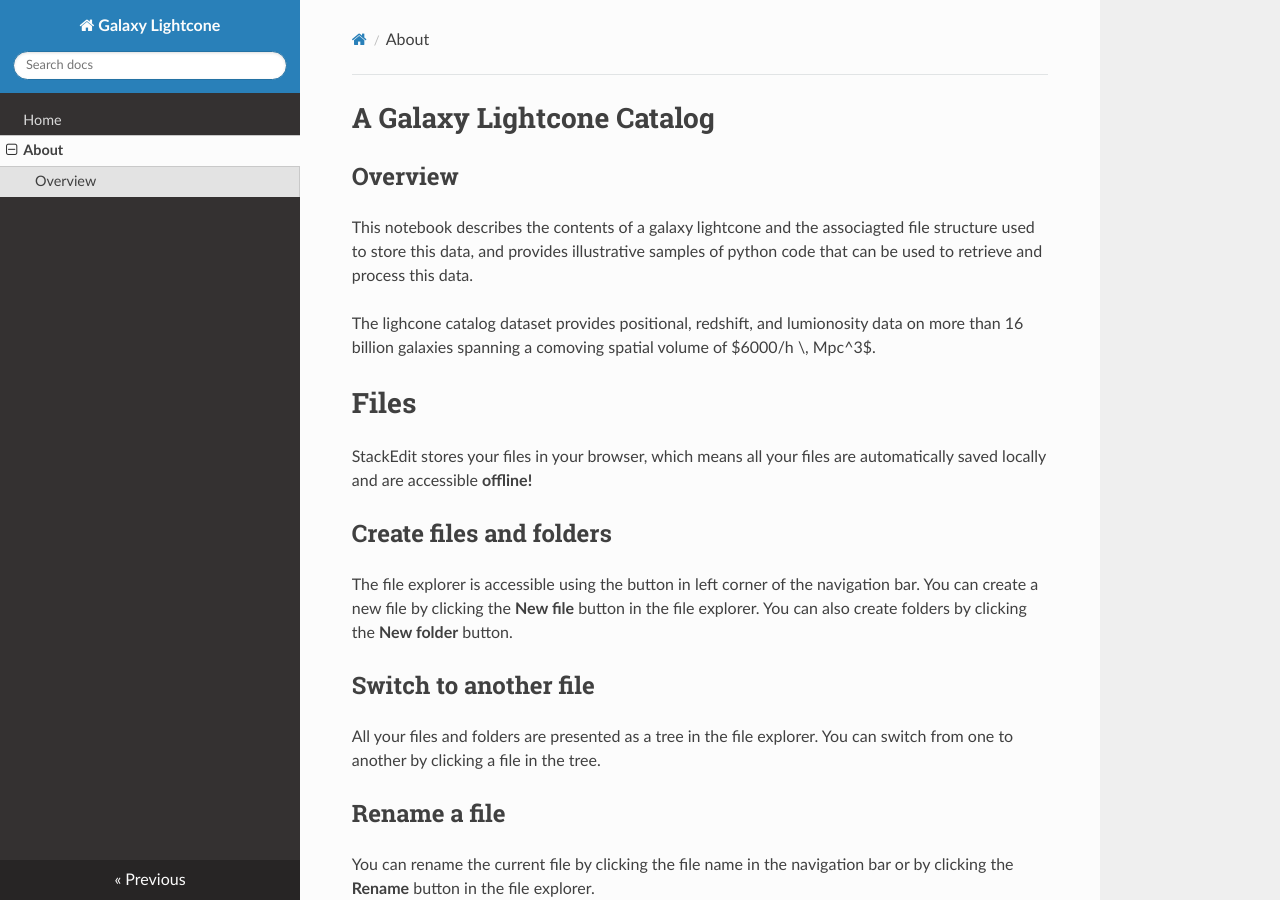
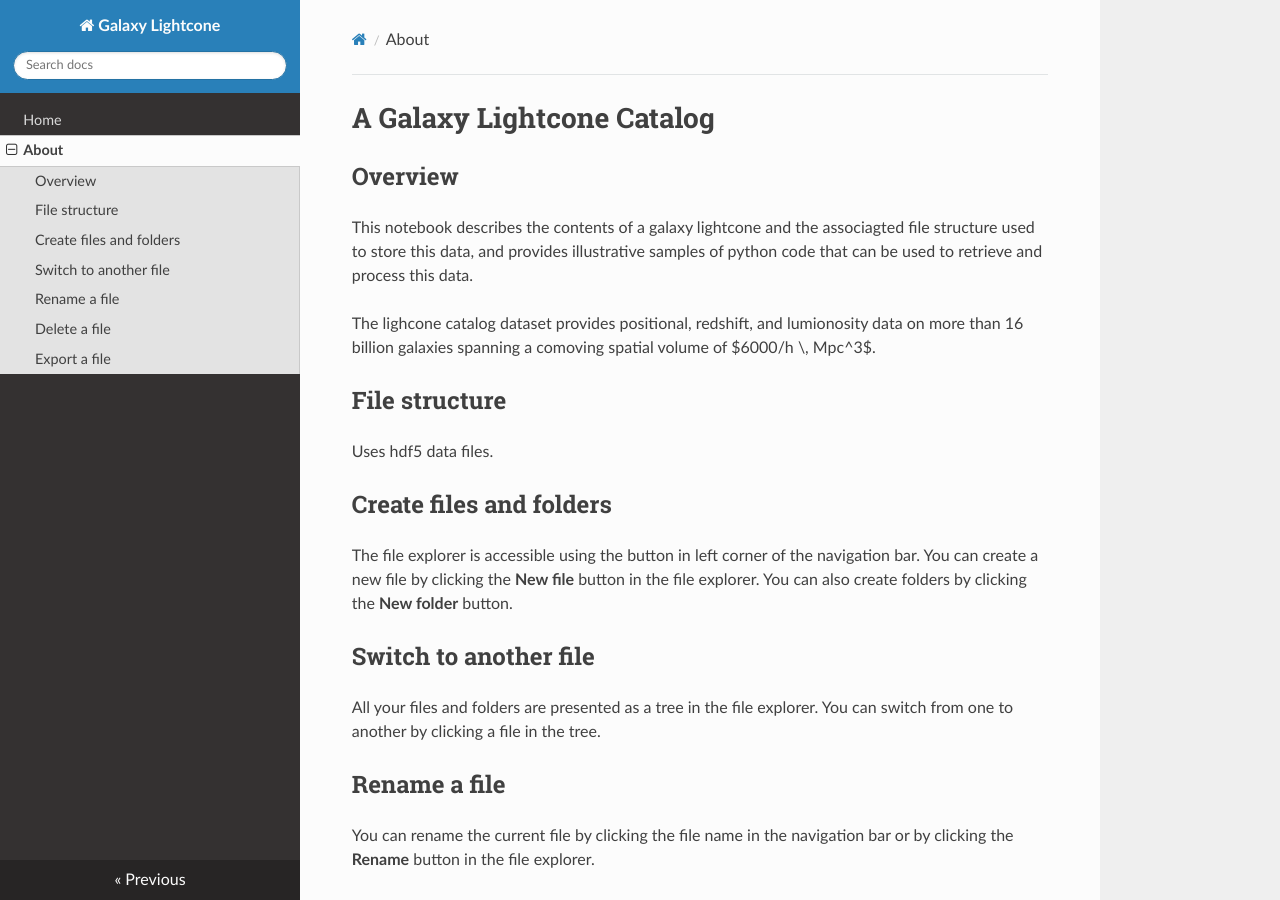
Before and after one commit to rajbooth/Lightcone, an MkDocs documentation site: the page built from docs/about.md, in a window 1280 px wide and 900 px high. Built offline with MkDocs 1.6.1, drawn with Linux system fonts in a browser that asks for light colours; nearby versions of some CDN libraries.

Commit message:
docs/about.md updated from https://stackedit.io/

```diff
--- a/docs/about.md
+++ b/docs/about.md
@@ -7,9 +7,9 @@
 The lighcone catalog dataset provides positional, redshift, and lumionosity data on more than 16 billion galaxies spanning a comoving spatial volume of $6000/h \,  Mpc^3$.
 
 
-# Files
+## File structure
 
-StackEdit stores your files in your browser, which means all your files are automatically saved locally and are accessible **offline!**
+Uses hdf5 data files.
 
 ## Create files and folders
 
```
Also changed, not shown: other parts of docs/about.md (+1 -1 lines).
